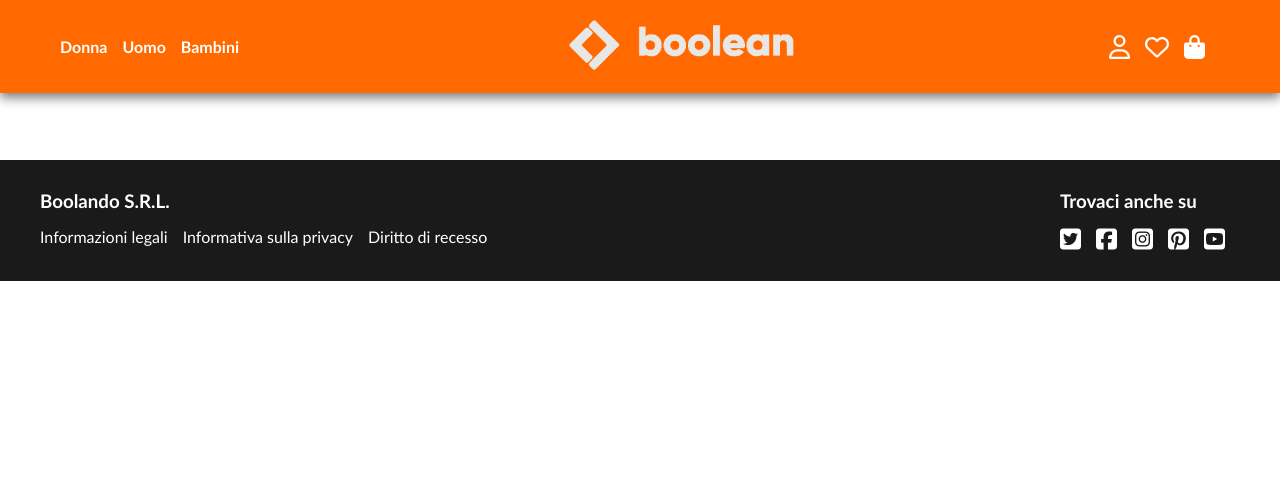
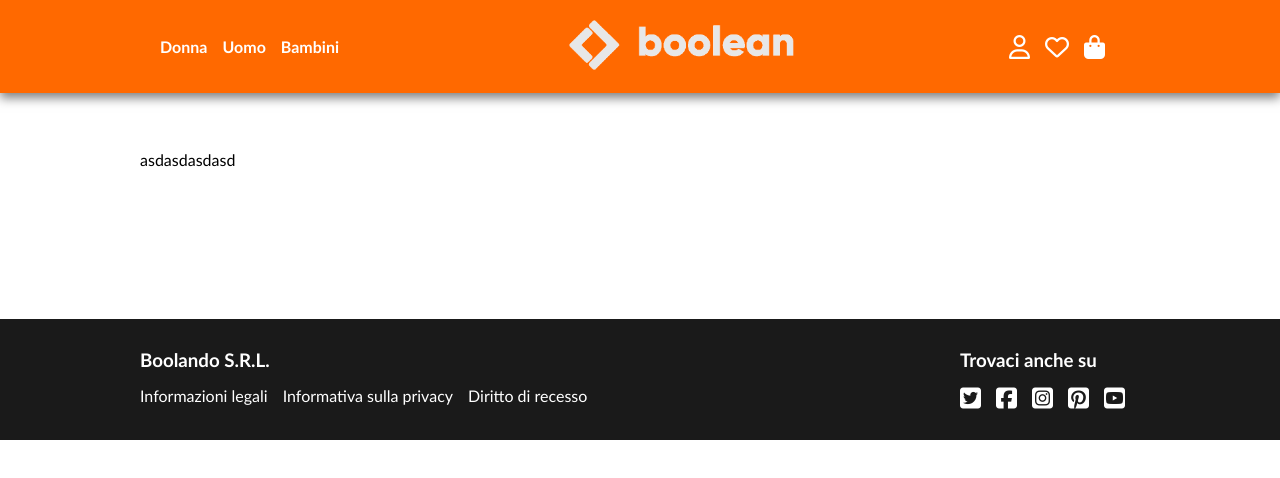
Before and after one commit to DamianoMura/html-css-boolando, a plain HTML site: page index.html in a window 1280 px wide. Drawn offline with Linux system fonts and the light colour scheme.

Commit message:
[upd] main debugging

```diff
--- a/assets/css/style.css
+++ b/assets/css/style.css
@@ -6,7 +6,7 @@
 }
 
 main {
-  padding: 80px;
+  padding: 150px 0;
 }
 
 h3 {
@@ -14,7 +14,7 @@ h3 {
 }
 
 .container {
-  max-width: 1200px;
+  max-width: 1000px;
   margin: 0 auto;
 
 }
--- a/index.html
+++ b/index.html
@@ -31,6 +31,10 @@
       </div>
     </header>
     <main>
+
+      <div class="container">
+        <div class="row">asdasdasdasd</div>
+      </div>
 
     </main>
     <footer class>
```
